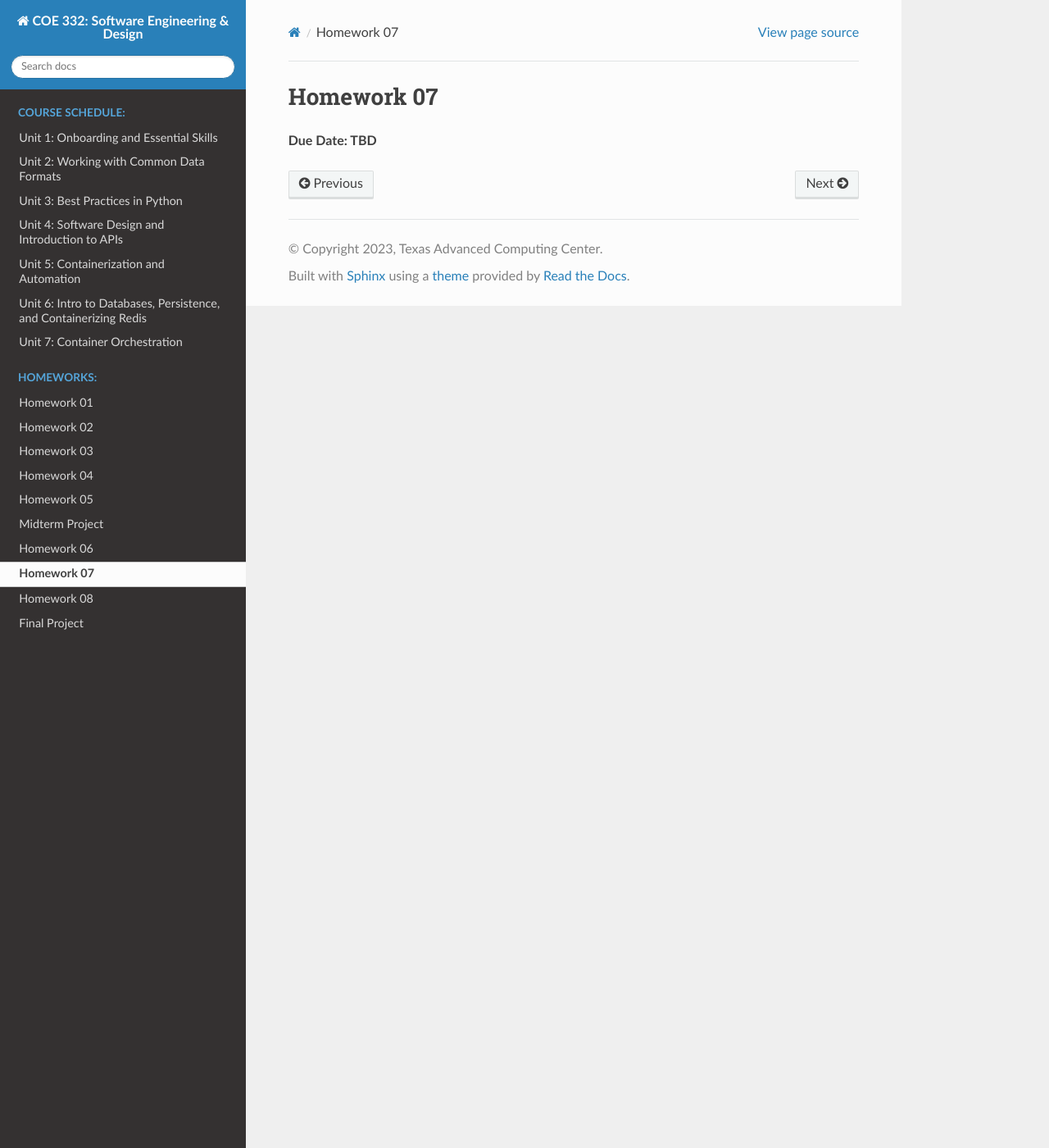
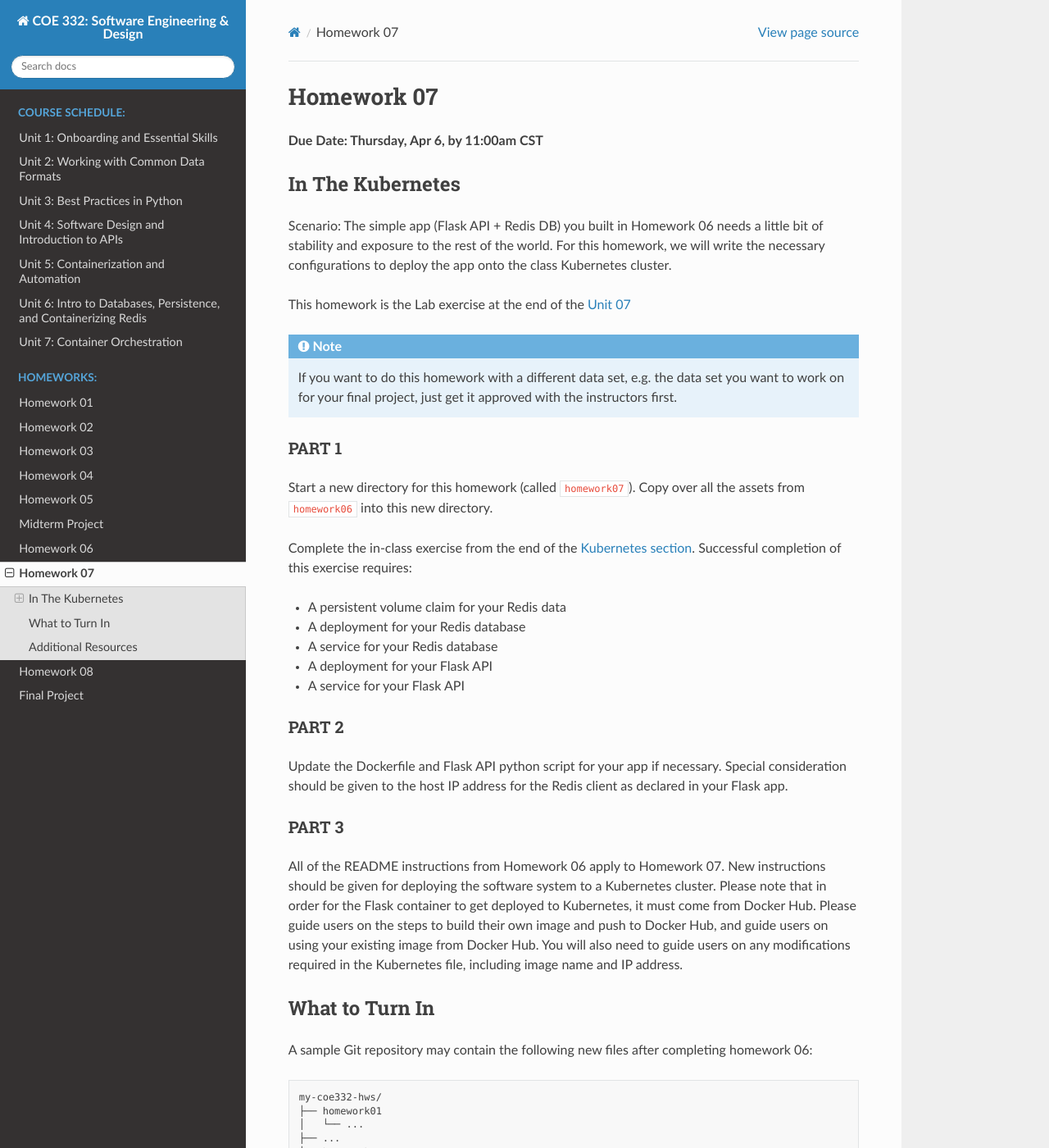
Before and after one commit to TACC/coe-332-sp23, a Sphinx documentation site: the page built from docs/homework/homework07.rst, in a window 1280 px wide and 1400 px high. Shown: the whole window at 82% size. Built offline with Sphinx 7.4.7 and the Read the Docs theme 2.0.0, drawn with Linux system fonts in a browser that asks for light colours; some of the changed text lies outside the part shown.

Commit message:
added homework07

```diff
--- a/docs/homework/homework07.rst
+++ b/docs/homework/homework07.rst
@@ -1,4 +1,96 @@
 Homework 07
 ===========
 
-**Due Date: TBD**
+**Due Date: Thursday, Apr 6, by 11:00am CST**
+
+In The Kubernetes
+-----------------
+
+Scenario: The simple app (Flask API + Redis DB) you built in Homework 06 needs
+a little bit of stability and exposure to the rest of the world. For this
+homework, we will write the necessary configurations to deploy the app onto the
+class Kubernetes cluster.
+
+This homework is the Lab exercise at the end of the
+`Unit 07 <../unit07/services.html#homework-7-deploying-our-flask-api-to-k8s>`_
+
+
+.. note::
+
+   If you want to do this homework with a different data set, e.g. the data set you
+   want to work on for your final project, just get it approved with the instructors
+   first.
+
+
+PART 1
+~~~~~~
+
+Start a new directory for this homework (called ``homework07``). Copy over all the
+assets from ``homework06`` into this new directory.
+
+Complete the in-class exercise from the end of the
+`Kubernetes section <../unit07/services.html#homework-7-deploying-our-flask-api-to-k8s>`_.
+Successful completion of this exercise requires:
+
+* A persistent volume claim for your Redis data
+* A deployment for your Redis database
+* A service for your Redis database
+* A deployment for your Flask API
+* A service for your Flask API
+
+
+PART 2
+~~~~~~
+
+Update the Dockerfile and Flask API python script for your app if necessary.
+Special consideration should be given to the host IP address for the Redis client
+as declared in your Flask app.
+
+
+PART 3
+~~~~~~
+
+All of the README instructions from Homework 06 apply to Homework 07. New instructions
+should be given for deploying the software system to a Kubernetes cluster. Please note
+that in order for the Flask container to get deployed to Kubernetes, it must come from
+Docker Hub. Please guide users on the steps to build their own image and push to Docker
+Hub, and guide users on using your existing image from Docker Hub. You will also need
+to guide users on any modifications required in the Kubernetes file, including image
+name and IP address.
+
+
+
+What to Turn In
+---------------
+
+A sample Git repository may contain the following new files after completing
+homework 06:
+
+.. code-block:: text
+   :emphasize-lines: 7-12
+
+   my-coe332-hws/
+   ├── homework01
+   │   └── ...
+   ├── ...
+   ├── homework06
+   │   └── ...
+   ├── homework07
+   │   ├── Dockerfile
+   │   ├── docker-compose.yaml
+   │   ├── gene_api.py
+   │   ├── README.md
+   │   └── *.yml              # should be 5 yml files
+   └── README.md
+
+
+
+
+
+
+
+Additional Resources
+--------------------
+
+* `Kubernetes Lab <../unit07/services.html#homework-7-deploying-our-flask-api-to-k8s>`_
+* Please find us in the class Slack channel if you have any questions!
```
